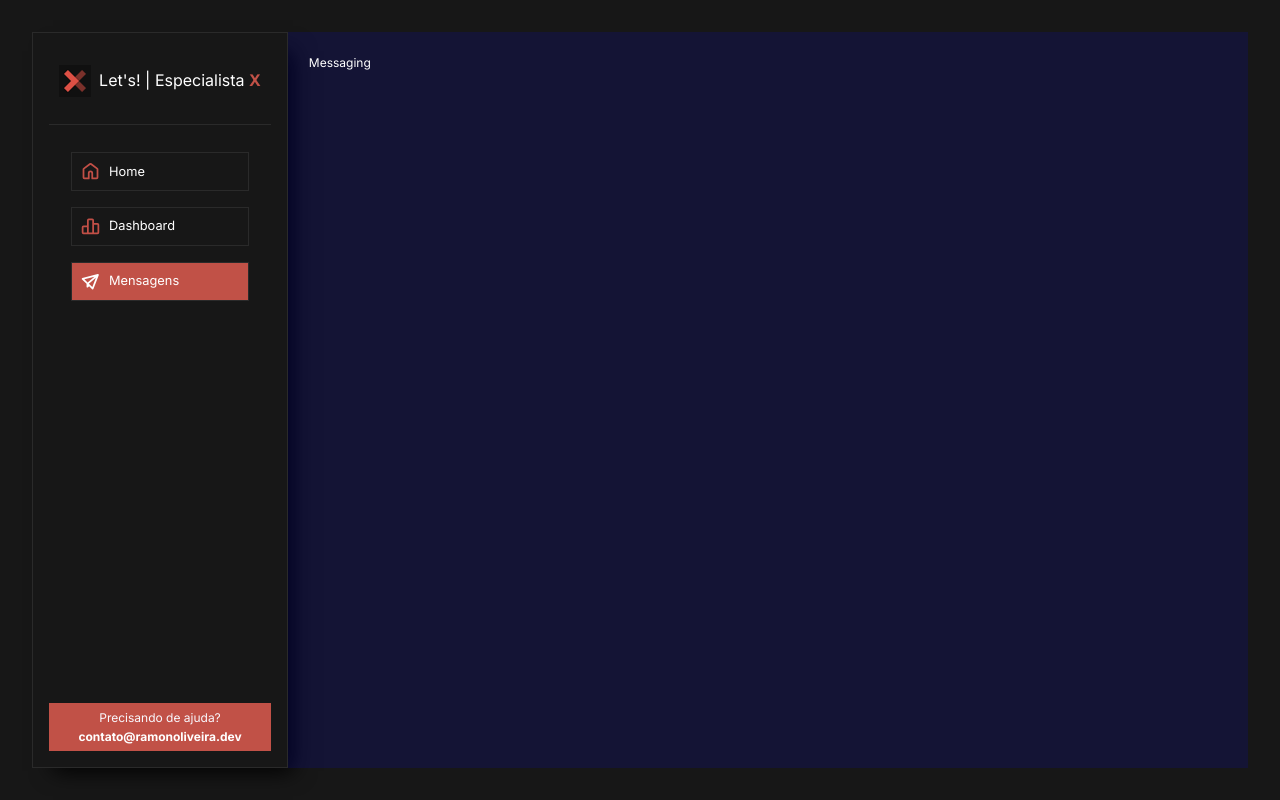
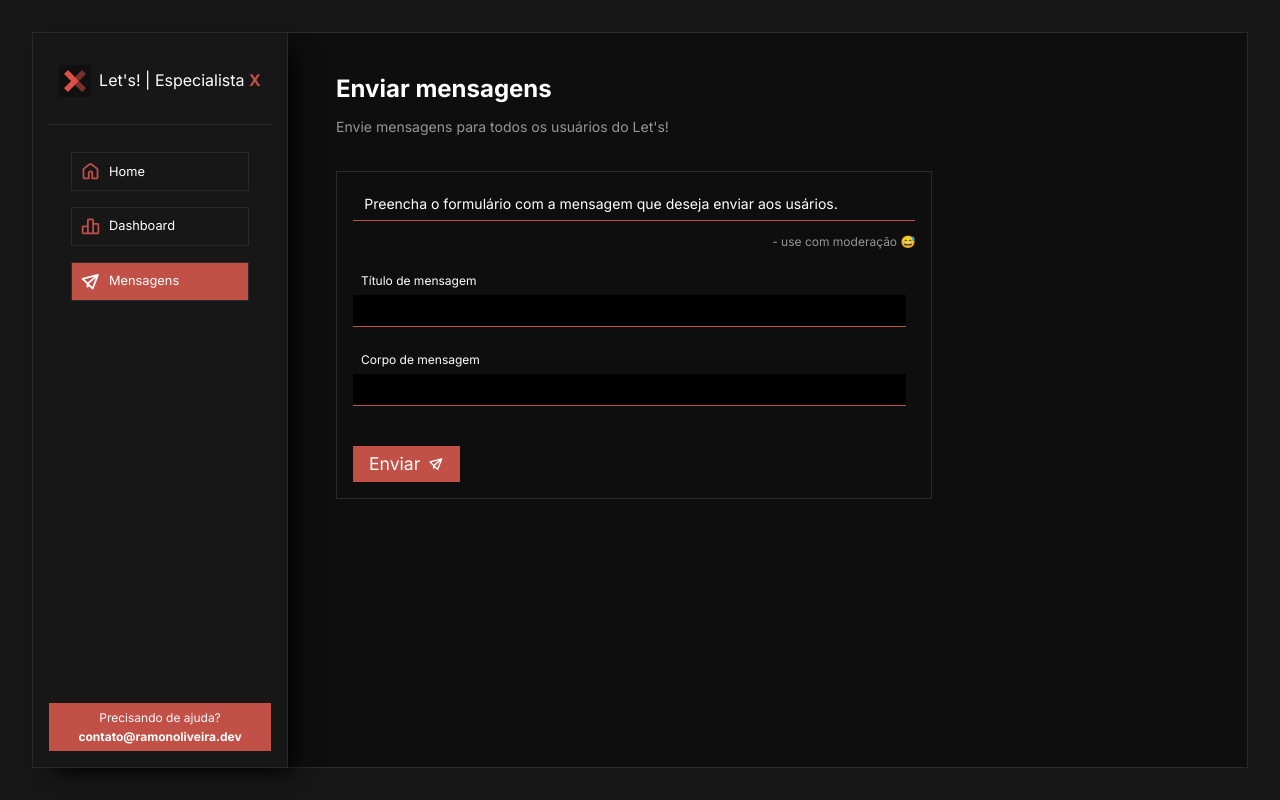
Before and after one commit to im-ramon/lets-dashboard, a React (Vite) app: page /messaging in a window 1280 px wide. Built offline with nearby package versions, Linux system fonts and the light colour scheme.

Commit message:
feat: :sparkles: Finalização da View Messaging
Finalização da View Messaging

```diff
--- a/package.json
+++ b/package.json
@@ -9,10 +9,14 @@
         "preview": "vite preview"
     },
     "dependencies": {
+        "axios": "^1.1.3",
+        "r": "^0.0.5",
         "react": "^18.2.0",
         "react-dom": "^18.2.0",
         "react-router-dom": "^6.4.3",
-        "sass": "^1.56.0"
+        "react-toastify": "^9.1.1",
+        "sass": "^1.56.0",
+        "styled-components": "^5.3.6"
     },
     "devDependencies": {
         "@types/react": "^18.0.22",
--- /dev/null
+++ b/src/components/PageTitle.tsx
@@ -0,0 +1,15 @@
+interface PageTitleProps {
+    title: string;
+    subtitle?: string
+}
+
+function PageTitle({ title, subtitle }: PageTitleProps) {
+    return (
+        <div className="page-title">
+            <h1>{title}</h1>
+            <h3>{subtitle}</h3>
+        </div>
+    );
+}
+
+export default PageTitle;
--- /dev/null
+++ b/src/services/api.ts
@@ -0,0 +1,8 @@
+import axios from "axios";
+
+const api = axios.create({
+    // baseURL: 'http://192.168.1.4:21080'
+    baseURL: 'http://lojababybaby.com.br:21080'
+})
+
+export { api }
--- a/src/styles/index.scss
+++ b/src/styles/index.scss
@@ -71,6 +71,7 @@ aside {
     padding: 1rem;
     border: 1px solid $NEUTRAL_4;
     box-shadow: 13px 11px 21px -8px #000000;
+    z-index: 10;
 }
 
 #aside-footer {
@@ -163,7 +164,87 @@ nav {
 }
 
 main {
-    background: rgba(0, 0, 255, 0.13);
+    background: #00000060;
+    border: 1px solid $NEUTRAL_4;
+    border-left: none;
     padding: 1.3rem;
+    padding-left: 3rem;
     flex: 1;
 }
+
+.page-title {
+    h1 {
+        margin-bottom: 0.5rem;
+        font-weight: bold;
+    }
+    h3 {
+        color: $NEUTRAL_2;
+    }
+}
+
+form#messaging {
+    padding: 0;
+    margin-top: 2rem;
+    width: 67%;
+    border: 1px solid $NEUTRAL_4;
+    padding: 1rem 1rem;
+
+    label {
+        margin-bottom: 0.3rem;
+        padding-left: 0.5rem;
+    }
+
+    fieldset {
+        display: flex;
+        flex-direction: column;
+        border: none;
+        padding-left: 0;
+        margin-bottom: 0.7rem;
+    }
+
+    input {
+        background: $BLACK;
+        outline: none;
+        border: none;
+        border-bottom: 1px solid $PRIMARY;
+        color: $TEXT;
+        height: 2rem;
+        padding-left: 0.5rem;
+    }
+
+    h3 {
+        padding: 0.3rem 0.7rem;
+        border-bottom: 1px solid $PRIMARY;
+    }
+
+    h4 {
+        margin: 0.7rem 0 1rem 0;
+        color: $NEUTRAL_2;
+        text-align: right;
+    }
+}
+
+.button-primary {
+    background: $PRIMARY;
+    color: $TEXT;
+    padding: 0.5rem 1rem;
+    display: flex;
+    align-items: center;
+    justify-content: center;
+    font-size: 1.1rem;
+    border: none;
+    margin-top: 2rem;
+    overflow: hidden;
+    @include transition();
+
+    &:hover {
+        transform: scale(1.05);
+        cursor: pointer;
+        @include transition();
+    }
+    img {
+        // transform: translateX(2rem);
+        filter: invert(1);
+        margin-left: 0.5rem;
+    }
+}
--- a/src/views/Messaging.tsx
+++ b/src/views/Messaging.tsx
@@ -1,7 +1,97 @@
+import { useState } from "react";
+import { ToastContainer, toast } from 'react-toastify';
+import 'react-toastify/dist/ReactToastify.css';
+import { api } from "../services/api";
+
+import PageTitle from "../components/PageTitle";
+import messaging from '../assets/images/svg/messaging.svg'
+import loading from '../assets/images/svg/loading.svg'
+
 function Messaging() {
-    return (<p>
-        Messaging
-    </p>);
+    const [messageTitle, setMessageTitle] = useState<string>('')
+    const [messageBody, setMessageBoby] = useState<string>('')
+    const [isLoading, setIsLoading] = useState<boolean>(false)
+
+    function handleChangeTitle(event: any) {
+        setMessageTitle(event.target.value)
+    }
+
+    function handleChangeBody(event: any) {
+        setMessageBoby(event.target.value)
+    }
+
+    async function handleSend(event: any) {
+        event.preventDefault()
+
+        if (messageTitle !== '' && messageBody !== '') {
+            setIsLoading(true)
+            await api.post('/send_push_notification',
+                {
+                    user: "leticia",
+                    password: "123",
+                    title: messageTitle,
+                    body: messageBody
+
+                })
+                .then(response => {
+                    toast.success(`Mensagem enviada! ${response.data.total} usuários foram alcançados!`, {
+                        position: "top-right",
+                        autoClose: 5000,
+                        hideProgressBar: false,
+                        closeOnClick: true,
+                        pauseOnHover: true,
+                        draggable: true,
+                        progress: undefined,
+                        theme: "dark",
+                    });
+                    setMessageTitle('')
+                    setMessageBoby('')
+                })
+                .catch(e => console.log(e))
+                .finally(() => { setIsLoading(false) })
+
+
+
+        } else {
+            toast.warn('Preencha todos os campos do formulário!', {
+                position: "top-right",
+                autoClose: 5000,
+                hideProgressBar: false,
+                closeOnClick: true,
+                pauseOnHover: true,
+                draggable: true,
+                progress: undefined,
+                theme: "dark",
+            });
+        }
+    }
+
+    return (
+        <>
+            <PageTitle title="Enviar mensagens" subtitle="Envie mensagens para todos os usuários do Let's!" />
+            <form id="messaging">
+                <h3>Preencha o formulário com a mensagem que deseja enviar aos usários.</h3>
+                <h4>- use com moderação 😅</h4>
+
+                <fieldset>
+                    <label htmlFor="">Título de mensagem</label>
+                    <input type="text" name="title" id="title" value={messageTitle} onChange={handleChangeTitle} />
+                </fieldset>
+
+                <fieldset>
+                    <label htmlFor="">Corpo de mensagem</label>
+                    <input type="text" name="messageBody" id="messageBody" value={messageBody} onChange={handleChangeBody} />
+                </fieldset>
+
+                <button className="button-primary" onClick={handleSend}>
+                    <span>Enviar</span>
+                    <img src={isLoading ? loading : messaging} alt={isLoading ? "loading" : "messaging"} />
+                </button>
+            </form>
+
+            <ToastContainer />
+        </>
+    );
 }
 
 export default Messaging;
```
Also changed, not shown: src/assets/images/svg/loading.svg (added), 1 other file (tests, documents, lock files or other folders).
